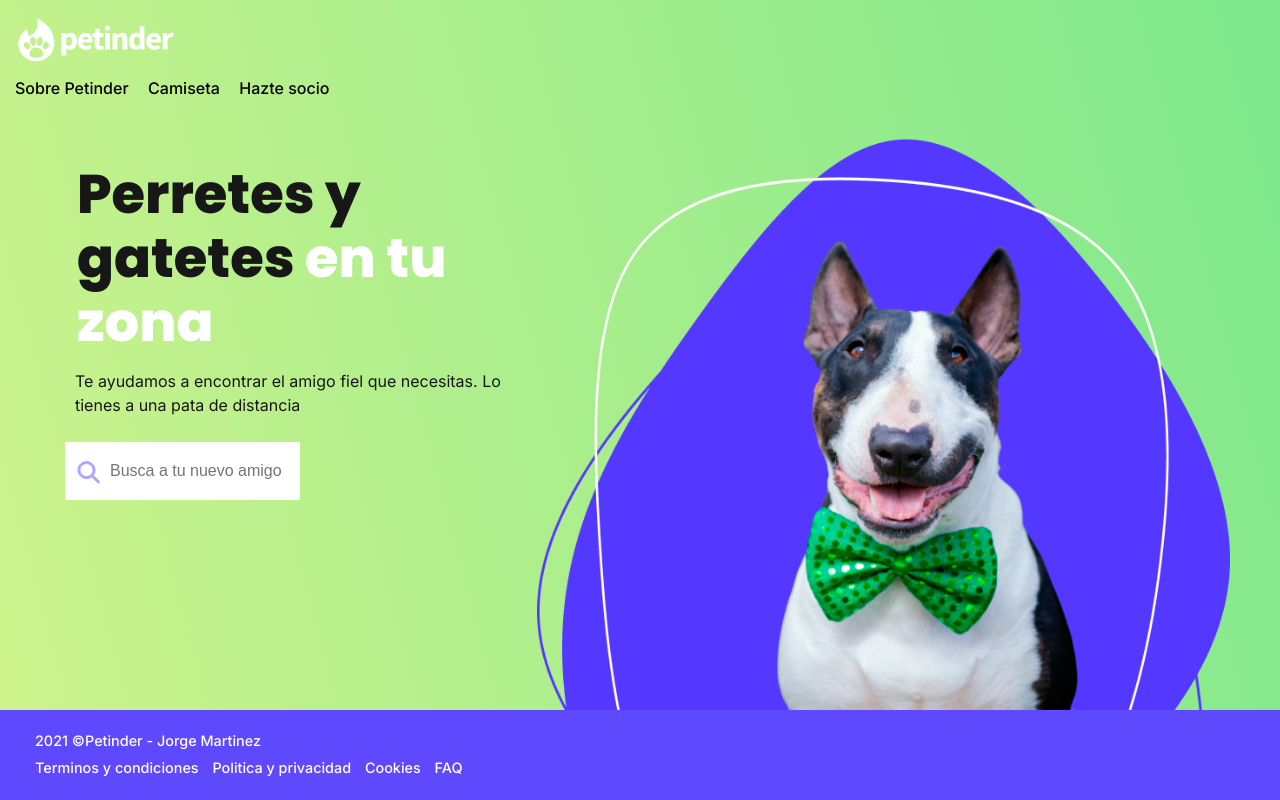
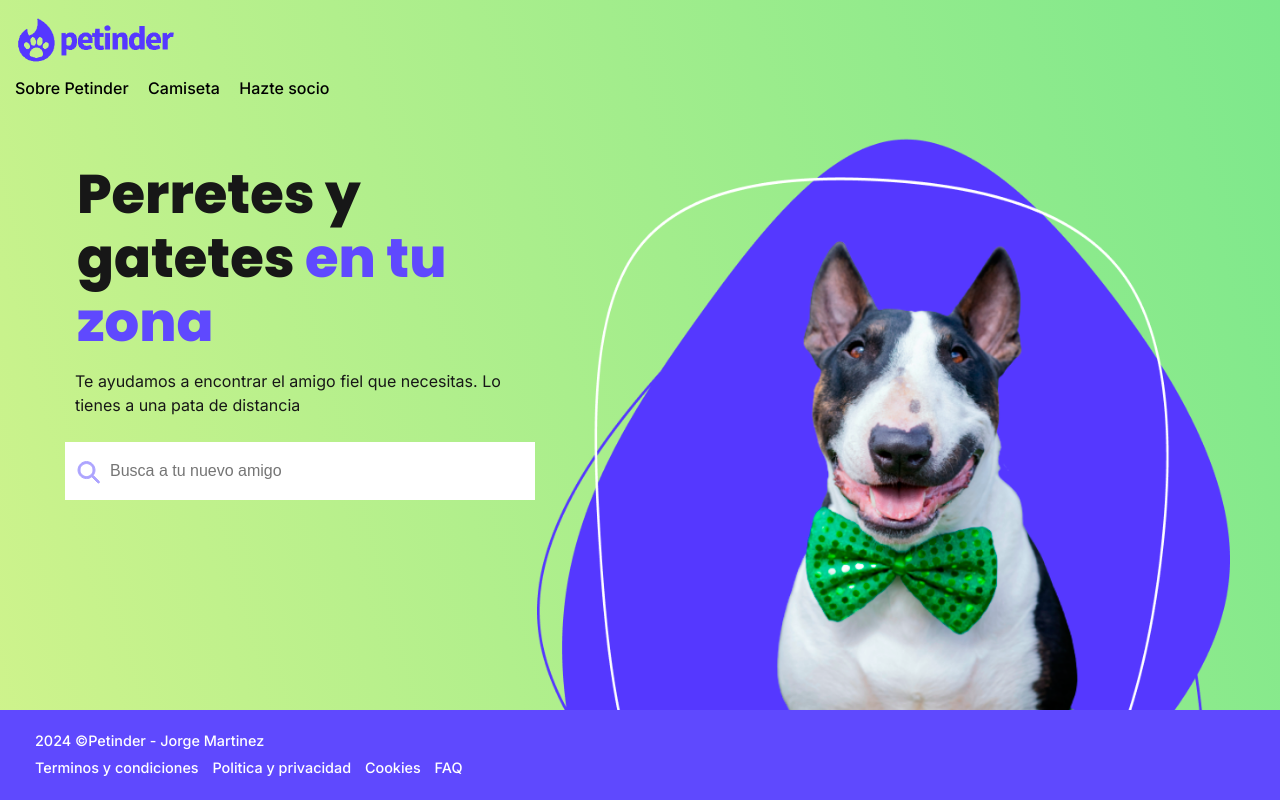
Before and after one commit to Jorge-Martinez82/petinder, a website: page index.html in a window 1280 px wide. Drawn offline with Linux system fonts and the light colour scheme.

Commit message:
ajustes varios

```diff
--- a/css/estilos.css
+++ b/css/estilos.css
@@ -203,7 +203,7 @@ footer .legal-links li {
 }
 
 .page-home .title span {
-    color: white;
+    color: var(--primary-color);
 }
 
 .page-home .feature {
@@ -305,7 +305,7 @@ table caption {
 
 /* Pagina join */
 
-form {
+.join {
     width: 50%;
     display: flex;
     flex-direction: column;
--- a/index.html
+++ b/index.html
@@ -13,7 +13,7 @@
 <header>
     <nav class="container">
         <a class="link-logo" href="index.html">
-            <img class="logo" src="images/logo_white.svg" alt="logo de petinder">
+            <img class="logo" src="images/logo_white.png" alt="logo de petinder">
         </a>
             <ul class="menu-links">
                 <li><a href="about.html">Sobre Petinder</a></li>
@@ -39,7 +39,7 @@
 
 <footer>
     <div class="container">
-        <span>2021 ©Petinder - Jorge Martinez</span>
+        <span>2024 ©Petinder - Jorge Martinez</span>
         <ul class="legal-links">
             <li><a href="">Terminos y condiciones</a></li>
             <li><a href="">Politica y privacidad</a></li>
```
Also changed, not shown: about.html (+1 -1 lines), join.html (+4 -4 lines), tshirt.html (+1 -1 lines), images/logo_white.png (added).
